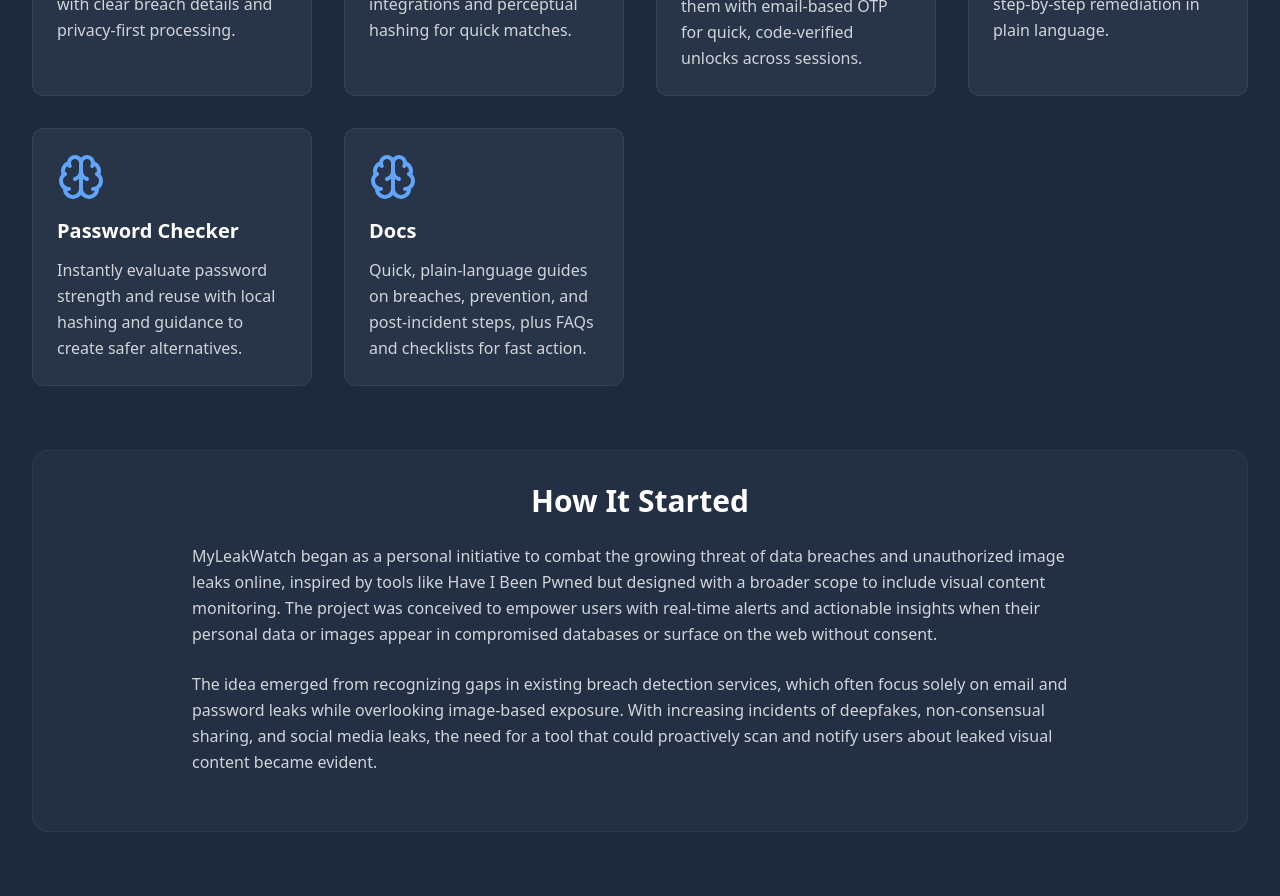
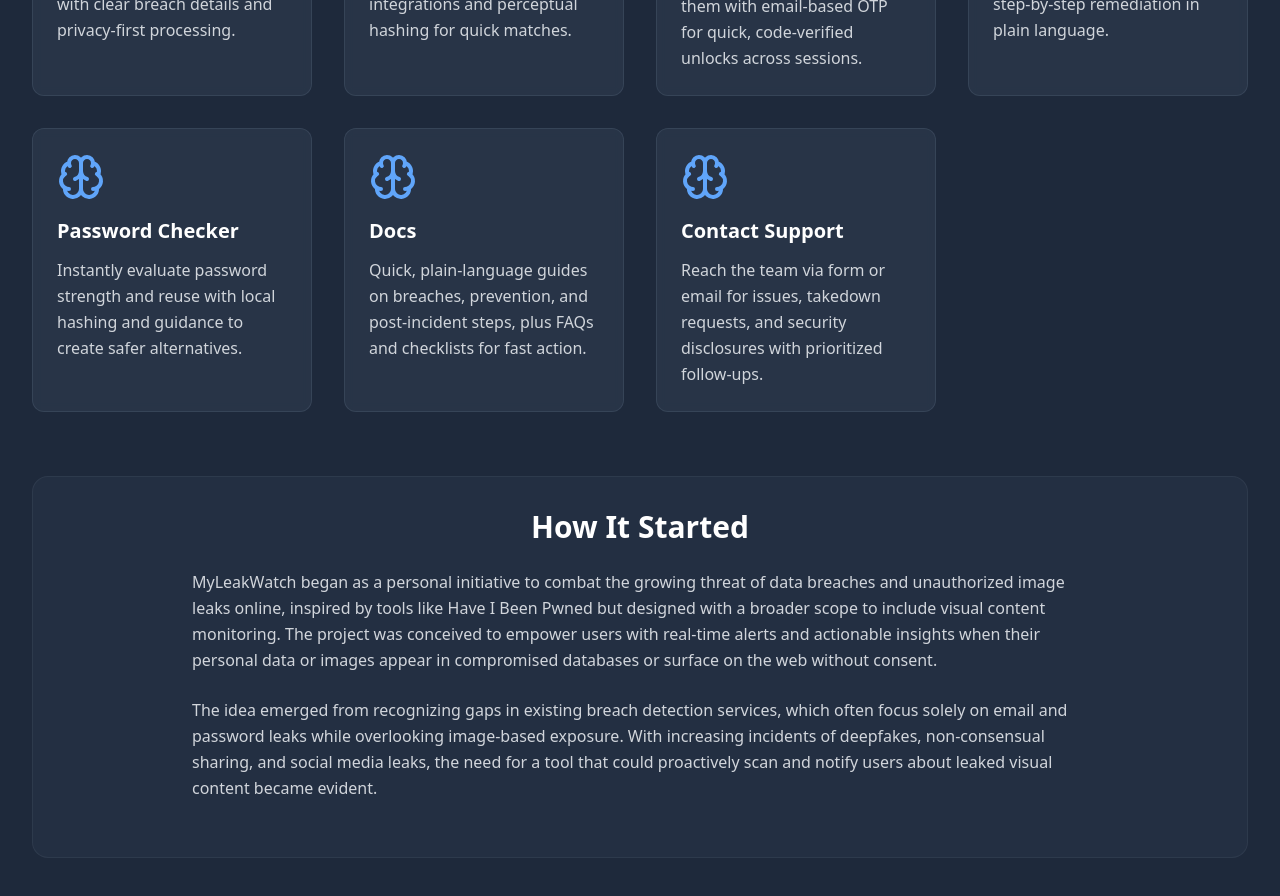
Before and after one commit to Virus2hell/MyLeakWatch, a React (Vite) app in the folder my-app/: page / in a window 1280 px wide. Shown: the part 2460-3356 px from the top of the page. Built offline with nearby package versions, Linux system fonts and the light colour scheme; no server answers.

Commit message:
update about us

```diff
--- a/my-app/src/components/AboutUs.tsx
+++ b/my-app/src/components/AboutUs.tsx
@@ -32,6 +32,11 @@
       icon: Brain,
       title: 'Docs',
       description: 'Quick, plain-language guides on breaches, prevention, and post-incident steps, plus FAQs and checklists for fast action.'
+    },
+    {
+      icon: Brain,
+      title: 'Contact Support',
+      description: 'Reach the team via form or email for issues, takedown requests, and security disclosures with prioritized follow‑ups.'
     },
   ];
 
```
